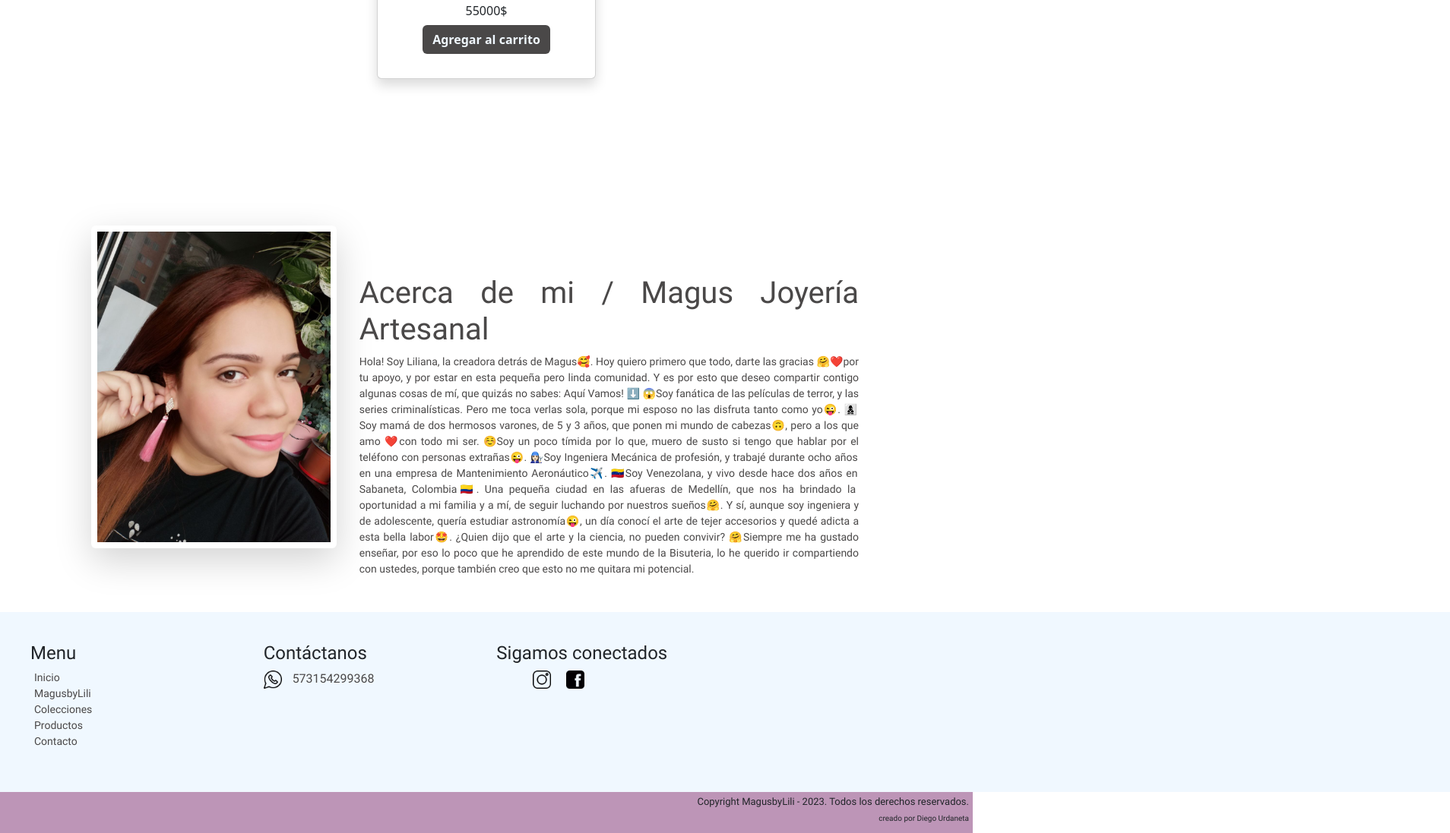
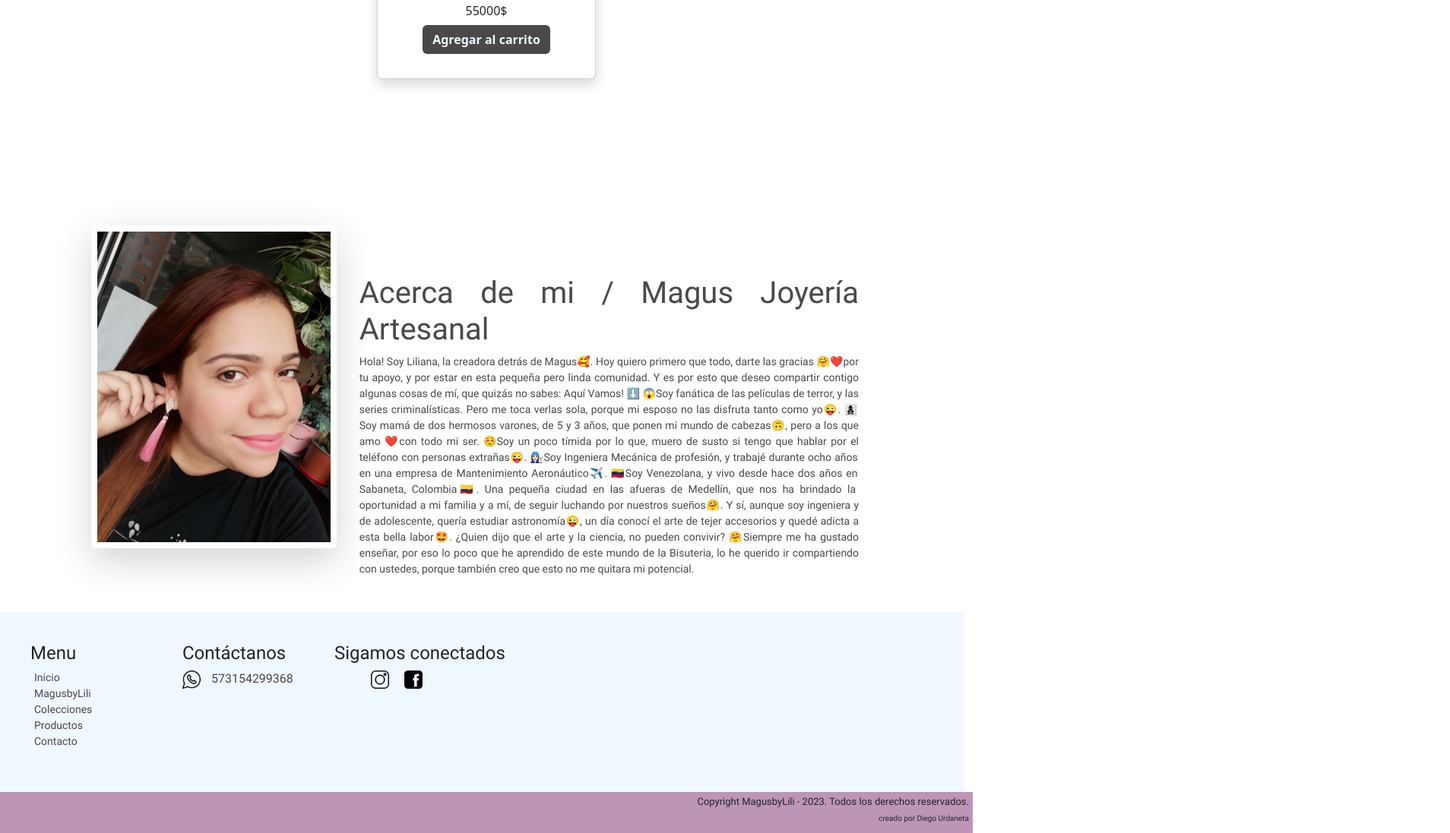
Before and after one commit to neotrasher/PreEntrega3-Urdaneta, a plain HTML site: page index.html in a window 1280 px wide. Shown: the part 1727-2824 px from the top of the page at 76% size, 1908 px wide, since content can reach past the window. Drawn offline with nearby package versions, Linux system fonts and the light colour scheme.

Commit message:
proyecto final

```diff
--- a/assets/src/_footer.scss
+++ b/assets/src/_footer.scss
@@ -3,7 +3,7 @@
         background-color: $fondoclaro;
         font-family: Roboto-Regular;
         padding: 40px;
-        width: 150%;
+        width: 100%;
         .rrssIcons-footer{
             @extend %logostyle;
         }
```
Also changed, not shown: assets/css/style.css.
